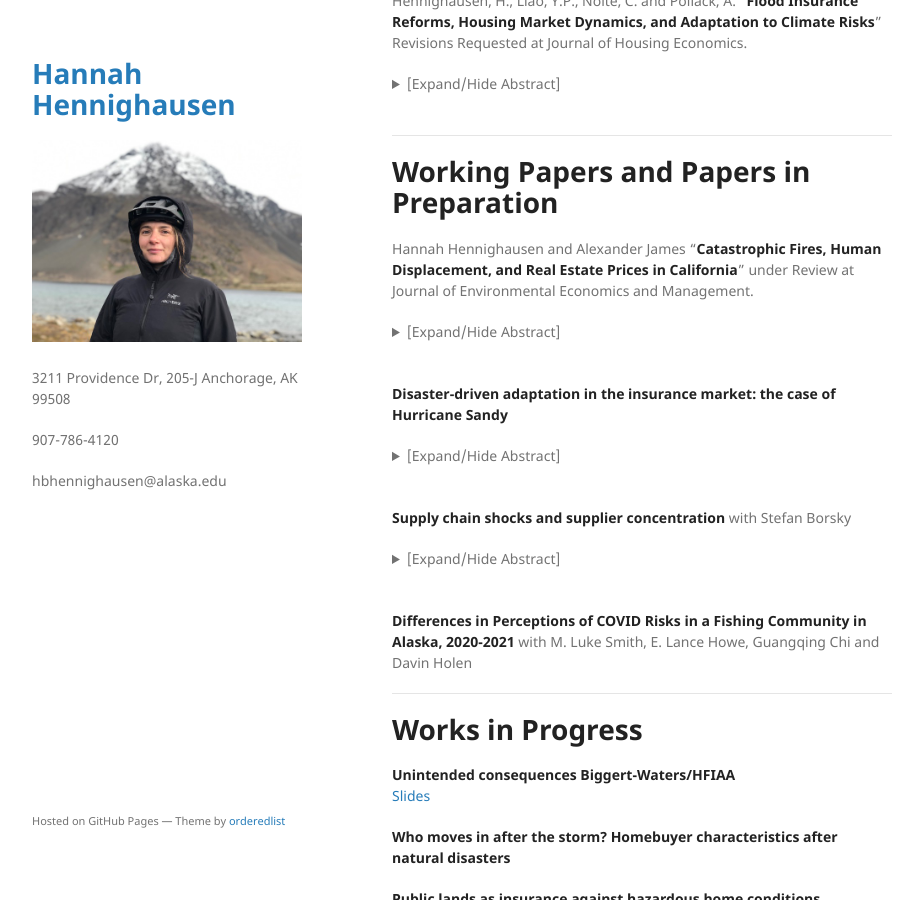
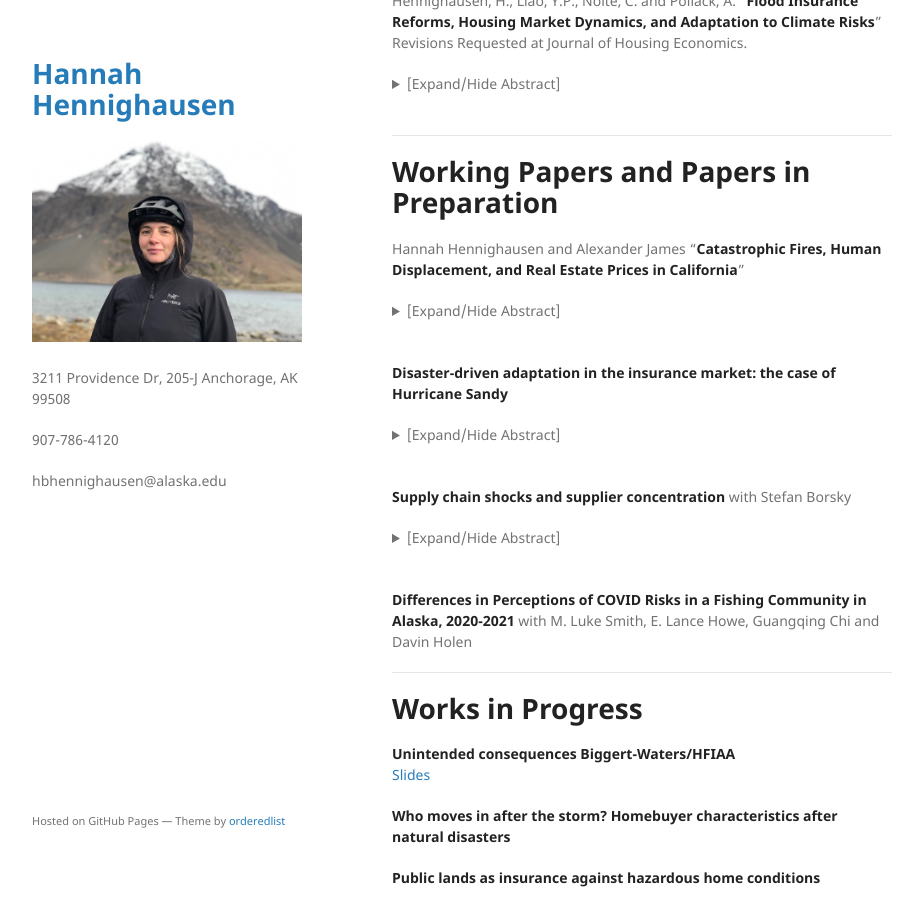
Before and after one commit to hannahhennighausen/hannahhennighausen.github.io, a Jekyll site: the page built from index.md, in a window 1280 px wide and 900 px high, scrolled down 1389 px. Shown: the whole window, without its empty margins (178-1101 px from the left). Built offline with Jekyll 4.4.1, drawn with Linux system fonts in a browser that asks for light colours; the repository's description, which GitHub fills in, is left out.

Commit message:
Update index.md

```diff
--- a/index.md
+++ b/index.md
@@ -71,7 +71,7 @@ This paper estimates the impact of two nationwide National Flood Insurance Progr
 
 # Working Papers and Papers in Preparation
 
-Hannah Hennighausen and Alexander James "**Catastrophic Fires, Human Displacement, and Real Estate Prices in California**" under Review at Journal of Environmental Economics and Management.
+Hannah Hennighausen and Alexander James "**Catastrophic Fires, Human Displacement, and Real Estate Prices in California**"
 <details>
   <summary>[Expand/Hide Abstract]</summary>
 Millions of people are displaced by natural disasters each year, yet little is known about how evacuees affect host communities. We analyze the migratory effects of the most destructive fire in California history, the 2018 Camp Fire, which destroyed over 18,000 structures and displaced roughly 50,000 people. By merging geospatial information on the fire’s footprint with Zillow’s housing transaction data, we estimate both the spatial and temporal effects of the fire on real estate prices at a granular level. A number of important insights emerge. First, within the fire’s footprint, home prices increased by 35 percent in the six-week aftermath of the fire. Effects decay with distance and are statistically insignificant beyond 50 miles. Second, effects are detected within two weeks of the fire, fully materialized within six weeks, and are persistent up to ten months (which exhausts our period of consideration). Third, these effects are specific to low-fire- risk properties. Results are robust to a variety of specifications and modeling assumptions and are corroborated by the observed pattern of displacement.
```
